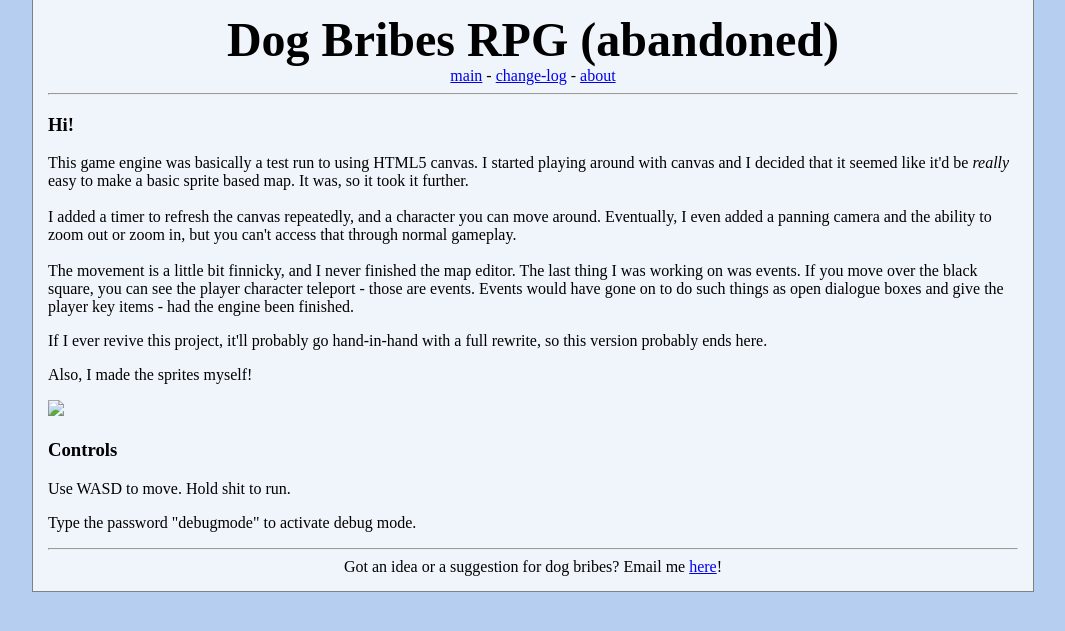
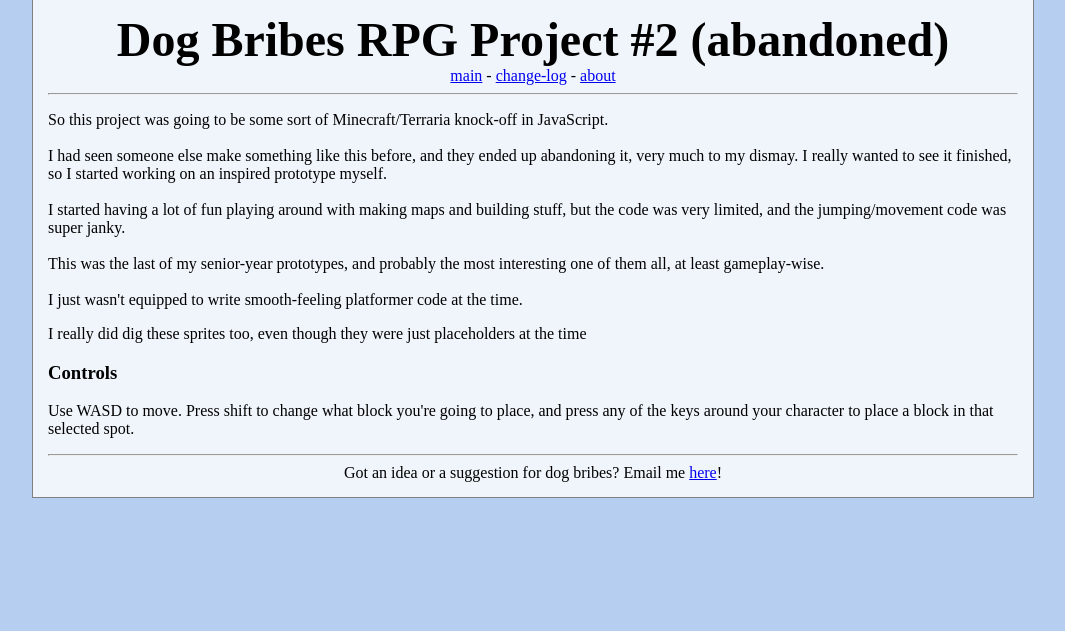
Before and after one commit to rogerahuntley/classic-site, a plain HTML site: page canvas2/about.html in a window 1280 px wide. Shown: the part 125-756 px from the top of the page, without its empty margins (107-1172 px from the left). Drawn offline with Linux system fonts and the light colour scheme.

Commit message:
uploading most recent version

```diff
--- a/canvas2/about.html
+++ b/canvas2/about.html
@@ -17,16 +17,12 @@
 	</tr>
 	</table>
     <div id="content">
-	<div id="mainheader"><font face="Bell MT" size="16px;">Dog Bribes RPG (abandoned)</font></div>
+	<div id="mainheader"><font face="Bell MT" size="16px;">Dog Bribes RPG Project #2 (abandoned)</font></div>
 	   	<div>
-	   	  <h3>Hi!</h3>
-    <p>This game engine was basically a test run to using HTML5 canvas. I started playing around with canvas and I decided that it seemed like it'd be <i>really</i> easy to make a basic sprite based map. It was, so it took it further.<br><br>I added a timer to refresh the canvas repeatedly, and a character you can move around. Eventually, I even added a panning camera and the ability to zoom out or zoom in, but you can't access that through normal gameplay. <br><br>The movement is a little bit finnicky, and I never finished the map editor. The last thing I was working on was events. If you move over the black square, you can see the player character teleport - those are events. Events would have gone on to do such things as open dialogue boxes and give the player key items - had the engine been finished.</p>
-    <p>If I ever revive this project, it'll probably go hand-in-hand with a full rewrite, so this version probably ends here.</p>
-    <p>Also, I made the sprites myself!</p>
-	<img src="pokemon.gif">
+		  <p>So this project was going to be some sort of Minecraft/Terraria knock-off in JavaScript.<br><br>I had seen someone else make something like this before, and they ended up abandoning it, very much to my dismay. I really wanted to see it finished, so I started working on an inspired prototype myself.<br><br>I started having a lot of fun playing around with making maps and building stuff, but the code was very limited, and the jumping/movement code was super janky.<br><br>This was the last of my senior-year prototypes, and probably the most interesting one of them all, at least gameplay-wise.<br><br>I just wasn't equipped to write smooth-feeling platformer code at the time.</p>
+		  <p>I really did dig these sprites too, even though they were just placeholders at the time</p>
     <h3>Controls</h3>
-    <p>Use WASD to move. Hold shit to run.</p>
-    <p>Type the password "debugmode" to activate debug mode.</p>
+    <p>Use WASD to move. Press shift to change what block you're going to place, and press any of the keys around your character to place a block in that selected spot.</p>
 	</div>
    	<div id="footer"></div>
     </div>
```
Also changed, not shown: canvas/about.html (+1 -1 lines), canvas2/changelog.html (+1 -1 lines), canvas2/index.html (+1 -1 lines), poems/index.html (deleted, +0 -21 lines).
